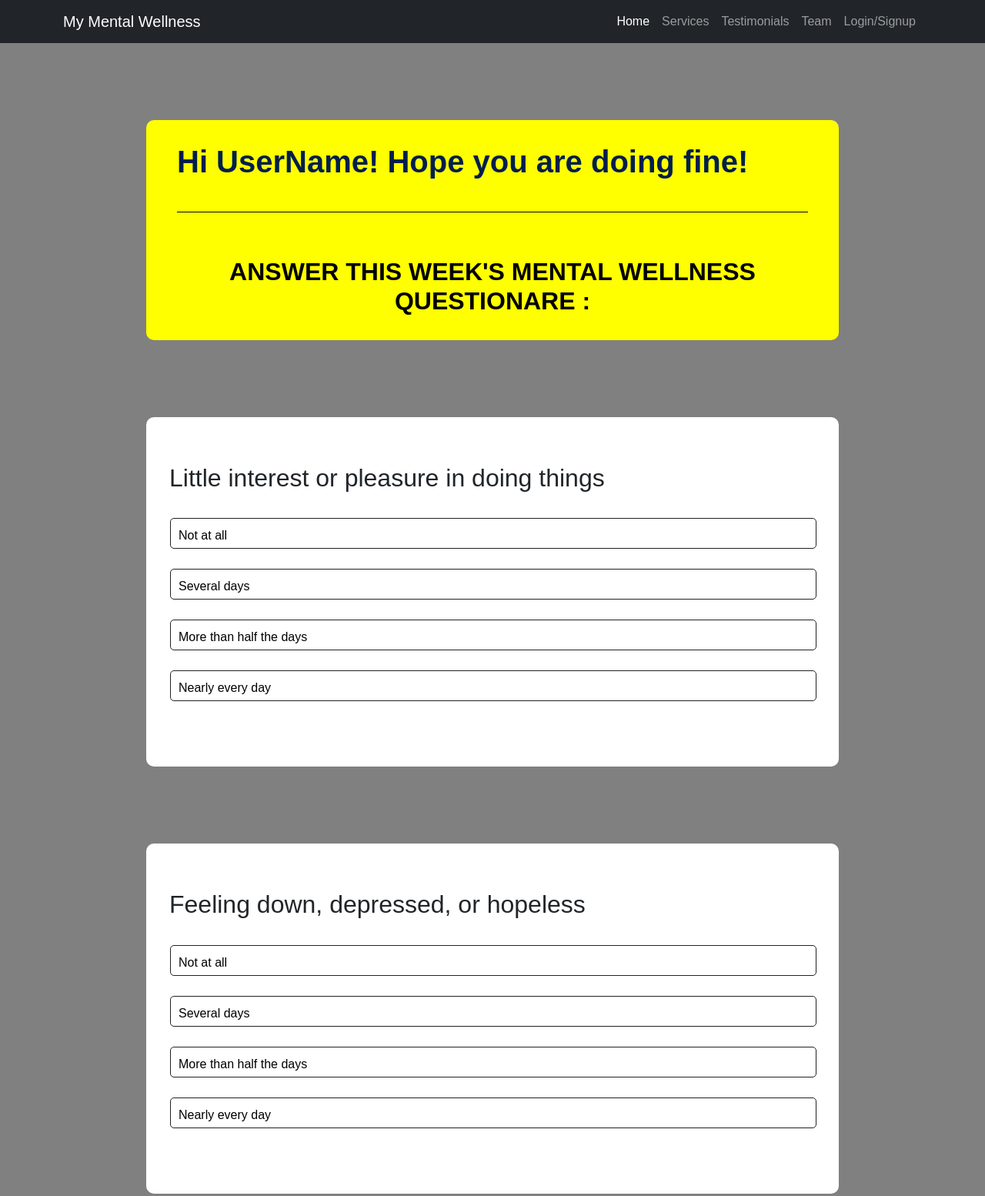
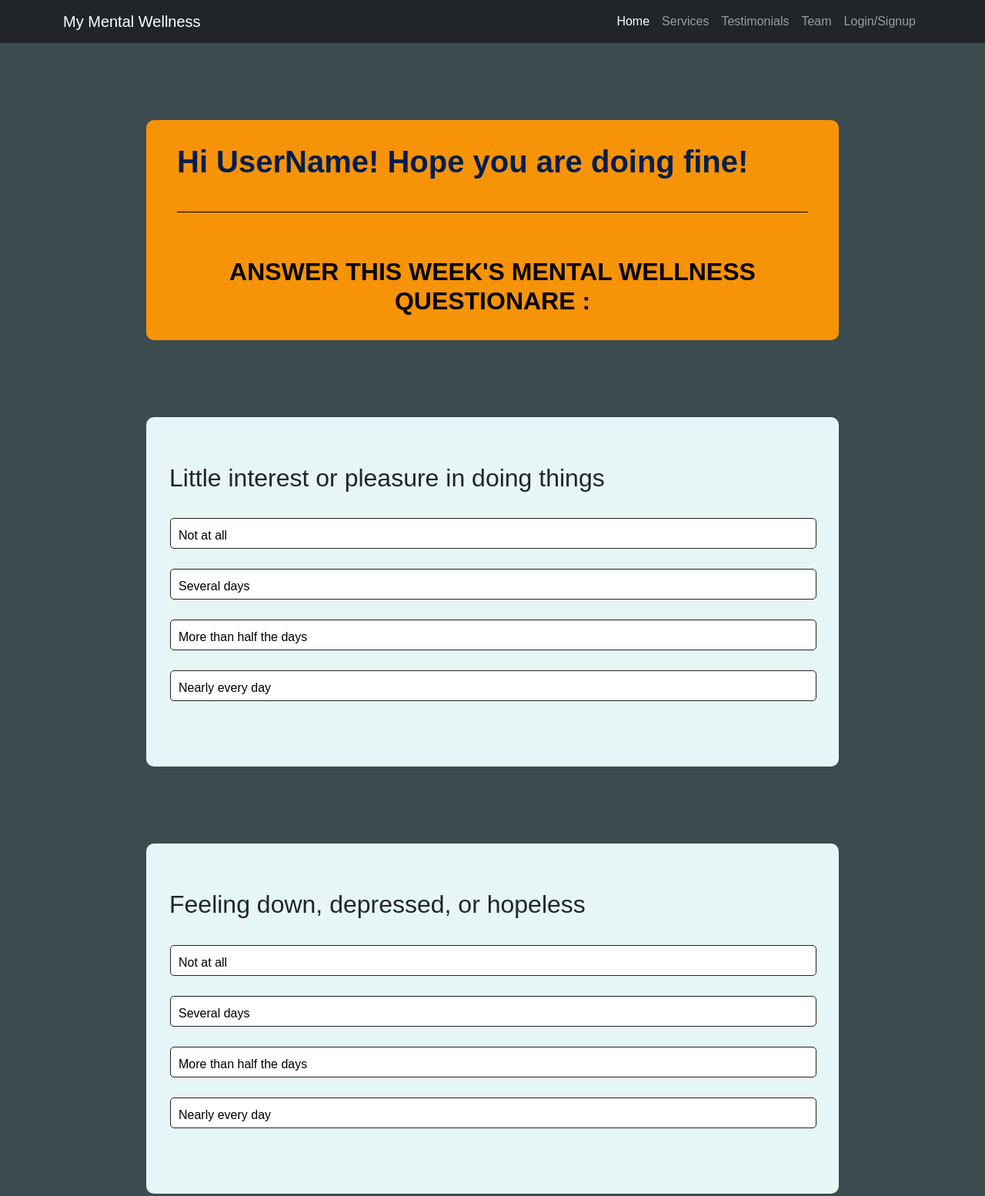
Before and after one commit to HarshithBeta/questionform, a plain HTML site: page index.html in a window 1280 px wide. Shown: the top 1554 px of the page at 77% size. Drawn offline with nearby package versions, Linux system fonts and the light colour scheme.

Commit message:
Update form.css

```diff
--- a/form.css
+++ b/form.css
@@ -5,7 +5,7 @@
     box-sizing: border-box;
 }
 body{
-    background: grey;
+    background: rgb(60, 75, 79);
 }
 
 #head{
@@ -15,7 +15,7 @@ body{
     max-height: 100px;
 }
 .pick{
-    background: yellow;
+    background: rgb(247, 147, 7);
     width: 100%;
     font-weight: 600;
     max-width: 900px;
@@ -35,7 +35,7 @@ body{
 }
 
 .survey{
-    background: #fff;
+    background: rgb(230, 245, 245);
     width: 90%;
     max-width: 900px;
     margin: 100px auto 0 ;
```
